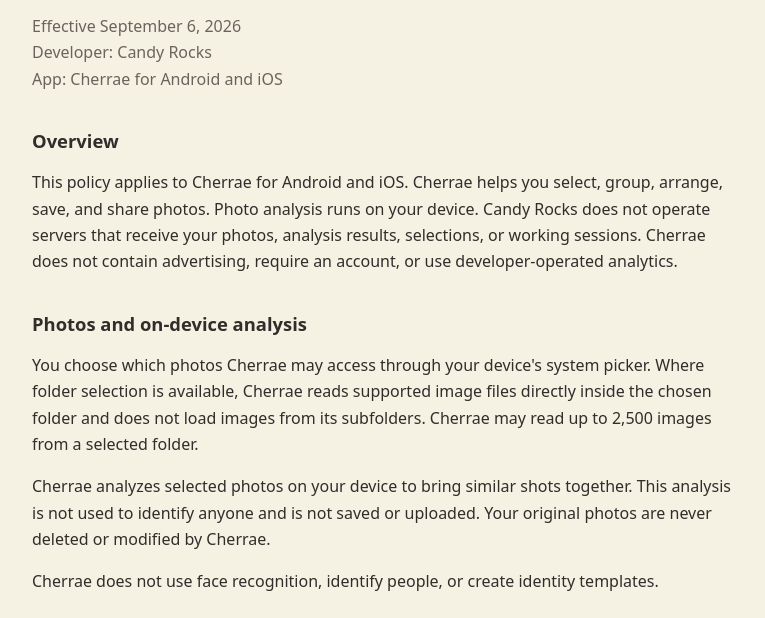
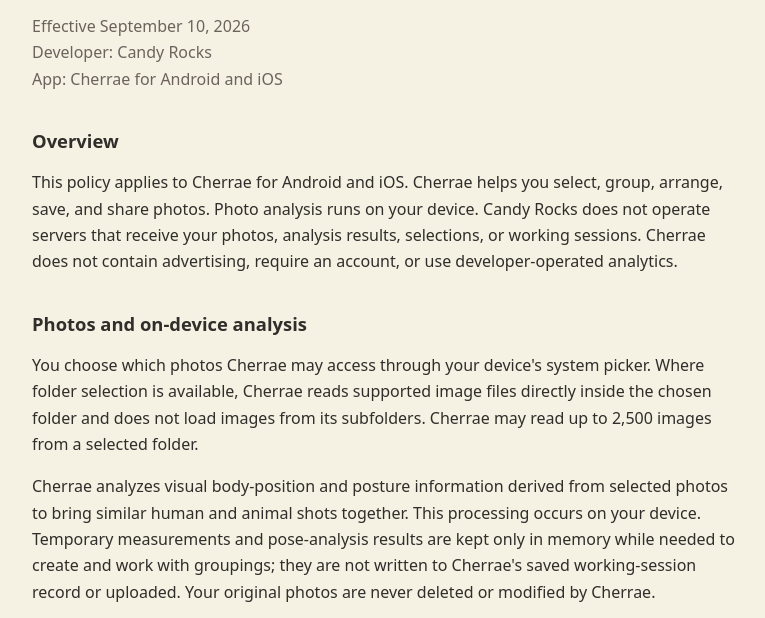
Before and after one commit to pebble-dash/cherrae, a plain HTML site: page privacy.html in a window 1280 px wide. Shown: the part 135-753 px from the top of the page, without its empty margins (252-1017 px from the left). Drawn offline with Linux system fonts and the light colour scheme.

Commit message:
Update Cherrae privacy policy

```diff
--- a/privacy.html
+++ b/privacy.html
@@ -20,15 +20,15 @@
 <body>
 <main>
   <h1>Cherrae Privacy Policy</h1>
-  <p class="meta">Effective September 6, 2026<br>Developer: Candy Rocks<br>App: Cherrae for Android and iOS</p>
+  <p class="meta">Effective September 10, 2026<br>Developer: Candy Rocks<br>App: Cherrae for Android and iOS</p>
 
   <h2>Overview</h2>
   <p>This policy applies to Cherrae for Android and iOS. Cherrae helps you select, group, arrange, save, and share photos. Photo analysis runs on your device. Candy Rocks does not operate servers that receive your photos, analysis results, selections, or working sessions. Cherrae does not contain advertising, require an account, or use developer-operated analytics.</p>
 
   <h2>Photos and on-device analysis</h2>
   <p>You choose which photos Cherrae may access through your device's system picker. Where folder selection is available, Cherrae reads supported image files directly inside the chosen folder and does not load images from its subfolders. Cherrae may read up to 2,500 images from a selected folder.</p>
-  <p>Cherrae analyzes selected photos on your device to bring similar shots together. This analysis is not used to identify anyone and is not saved or uploaded. Your original photos are never deleted or modified by Cherrae.</p>
-  <p>Cherrae does not use face recognition, identify people, or create identity templates.</p>
+  <p>Cherrae analyzes visual body-position and posture information derived from selected photos to bring similar human and animal shots together. This processing occurs on your device. Temporary measurements and pose-analysis results are kept only in memory while needed to create and work with groupings; they are not written to Cherrae's saved working-session record or uploaded. Your original photos are never deleted or modified by Cherrae.</p>
+  <p>Cherrae uses this information only to organize photos. It does not use face recognition or facial identity features, identify or authenticate people, track individuals across photos, create identity profiles or templates, or make medical, employment, insurance, credit, legal, or other consequential decisions.</p>
 
   <h2>Information stored on your device</h2>
   <p>Cherrae stores a private working-session record containing references to selected photos and your choices so you can resume your work. Using <strong>Start over</strong> clears that record and releases any persisted folder access. Clearing Cherrae's app data through device settings or uninstalling Cherrae removes its private app data, subject to any device or cloud backup settings you control.</p>
@@ -60,6 +60,7 @@
 
   <h2>Contact</h2>
   <p>For privacy questions about Cherrae, contact Candy Rocks at <a href="mailto:molassespebble@gmail.com">molassespebble@gmail.com</a>.</p>
+  <p>See also the <a href="terms.html">Cherrae Terms of Use</a>.</p>
 </main>
 </body>
 </html>
```
